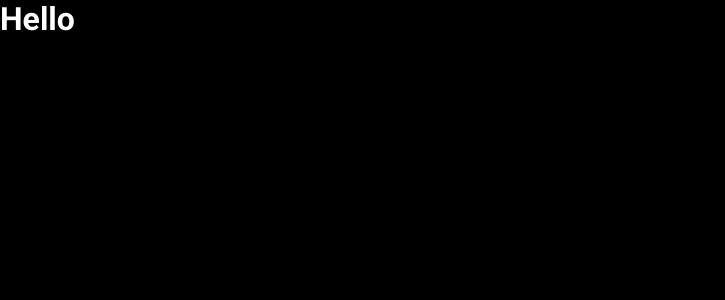
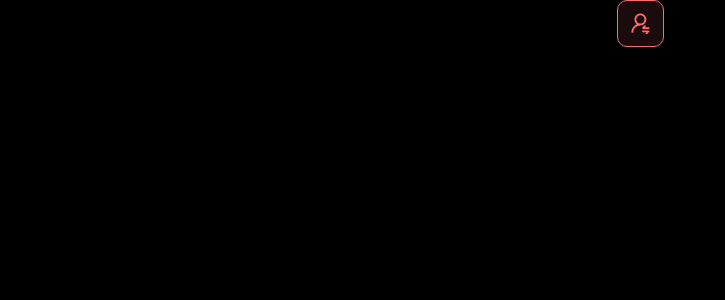
Before and after one commit to brunomanguinho/dsmeta, a React (Vite) app in the folder frontend/: page / in a window 1280 px wide. Shown: the top 300 px of the page, without its empty margins (0-725 px from the left). Built offline with nearby package versions, Linux system fonts and the light colour scheme.

Commit message:
First component

```diff
--- a/frontend/src/App.tsx
+++ b/frontend/src/App.tsx
@@ -1,7 +1,11 @@
+import NotificationButton from "./components/NotificationButton"
+
 
 function App() {
   return(
-    <h1>Hello</h1>
+    <>
+      <NotificationButton />
+    </>
   )
 }
 
--- /dev/null
+++ b/frontend/src/components/NotificationButton/index.tsx
@@ -0,0 +1,17 @@
+import icon from "../../assets/img/notification-icon.svg";
+import "./styles.css";
+
+
+function NotificationButton(){
+    return(
+        <>
+        <div className="dsmeta-red-btn-container">
+            <div className="dsmeta-red-btn">
+                <img src={icon} alt="Notificar" />
+            </div>
+        </div>
+        </>
+    )
+}
+
+export default NotificationButton
--- /dev/null
+++ b/frontend/src/components/NotificationButton/styles.css
@@ -0,0 +1,20 @@
+.dsmeta-red-btn-container {
+    display: flex;
+    justify-content: center;
+  }
+
+  .dsmeta-red-btn {
+    height: 45px;
+    width: 45px;
+    background-color: rgba(255, 107, 114, 0.1);
+    border: 1px solid #FF6B72;
+    border-radius: 10px;
+    display: flex;
+    align-items: center;
+    justify-content: center;
+    cursor: pointer;
+  }
+
+  .dsmeta-red-btn img{
+    width: 19px;
+  }
```
Also changed, not shown: frontend/src/assets/img/notification-icon.svg (added).
